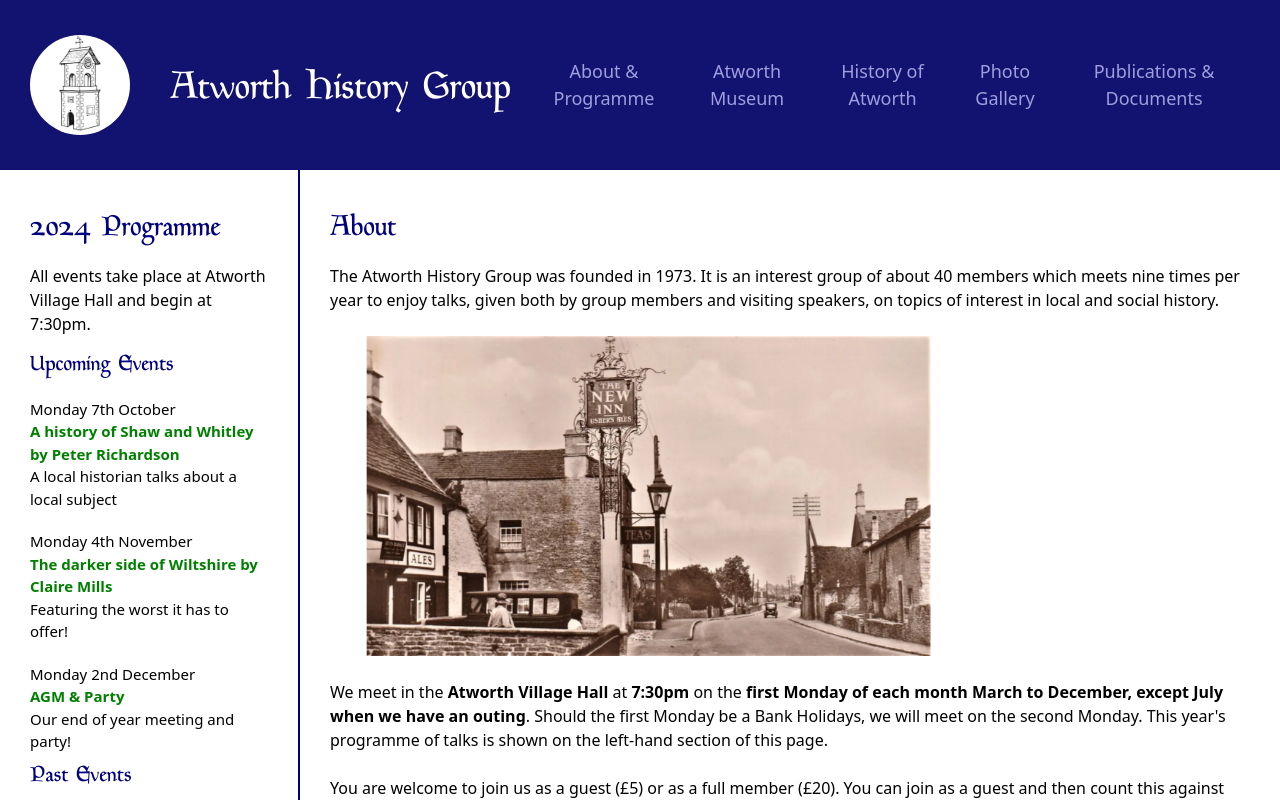
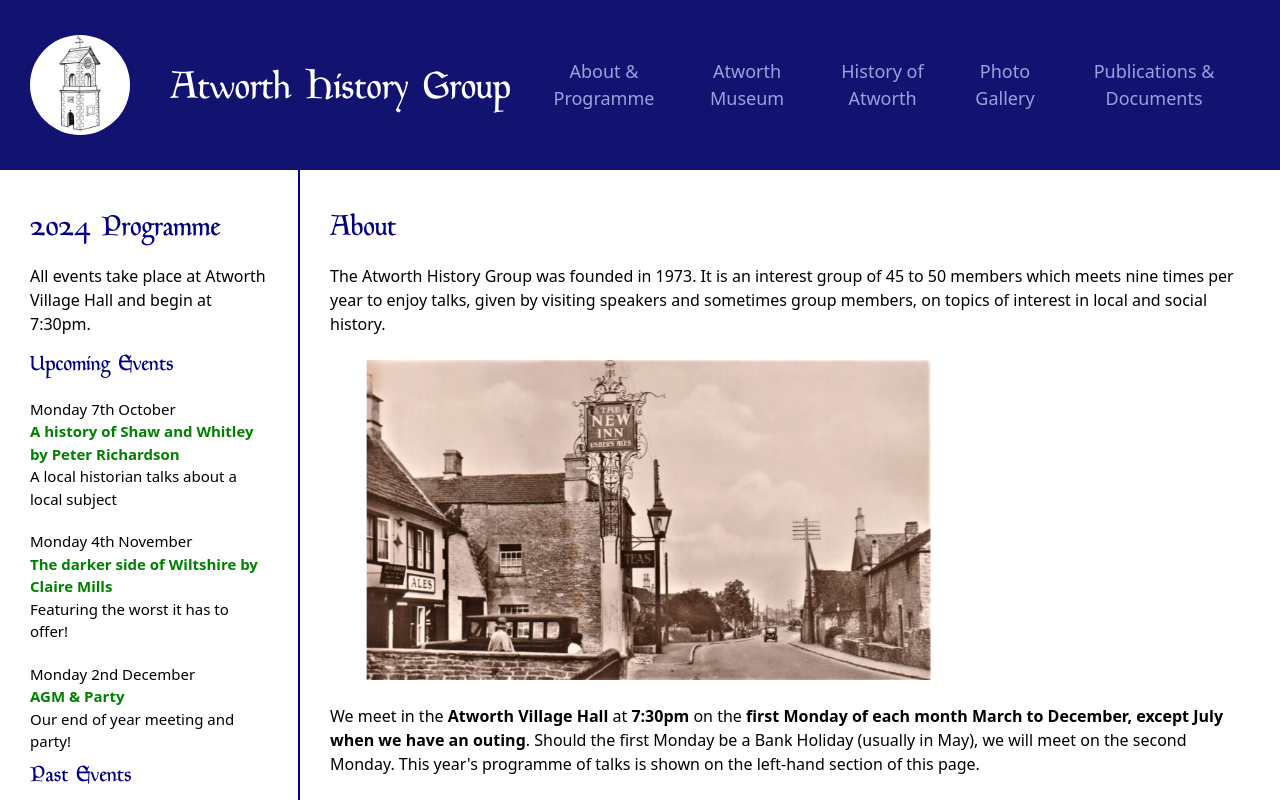
Before and after one commit to Clatherine/Atworth_history_group, a React (Vite) app: page / in a window 1280 px wide. Shown: the top 800 px of the page. Built offline with nearby package versions, Linux system fonts and the light colour scheme.

Commit message:
Change member numbers

```diff
--- a/src/Components/About.jsx
+++ b/src/Components/About.jsx
@@ -36,8 +36,8 @@ function About (){
         <h2> About</h2>
         <div>
           The Atworth History Group was founded in 1973. It is an interest group
-          of about 40 members which meets nine times per year to enjoy talks,
-          given both by group members and visiting speakers, on topics of
+          of 45 to 50 members which meets nine times per year to enjoy talks,
+          given by visiting speakers and sometimes group members, on topics of
           interest in local and social history.
         </div>{" "}
         <br></br>
@@ -56,7 +56,7 @@ function About (){
           </b>
           at <b>7:30pm</b> on the{" "}
           <b>first Monday of each month March to December, except July when we have an outing</b>.
-          Should the first Monday be a Bank Holidays, we will meet on the second Monday. This
+          Should the first Monday be a Bank Holiday (usually in May), we will meet on the second Monday. This
           year's programme of talks is shown
           {windowWidth > 800 ? " on the left-hand section of this page. ": " below."}
         </div>
```
